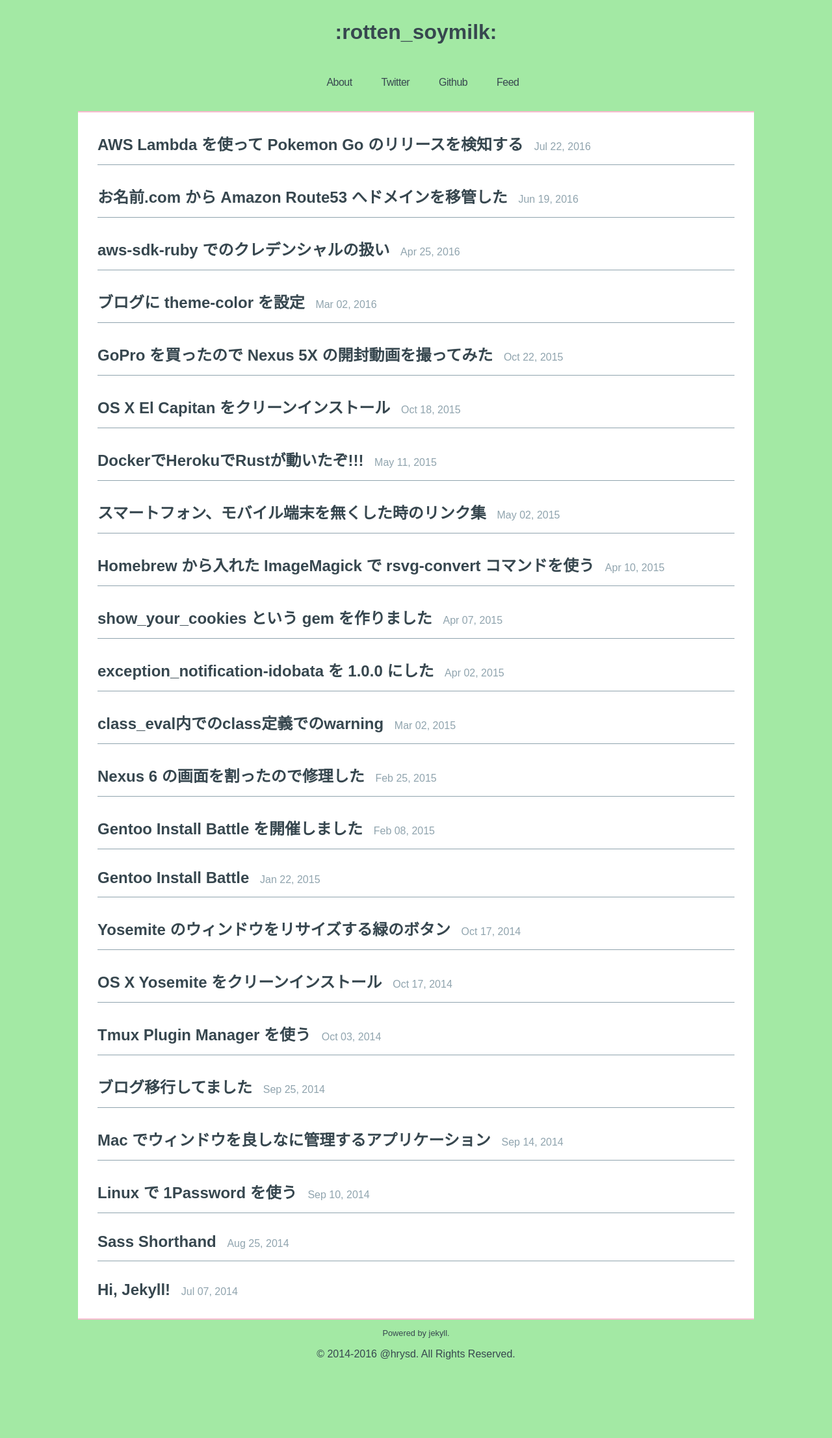
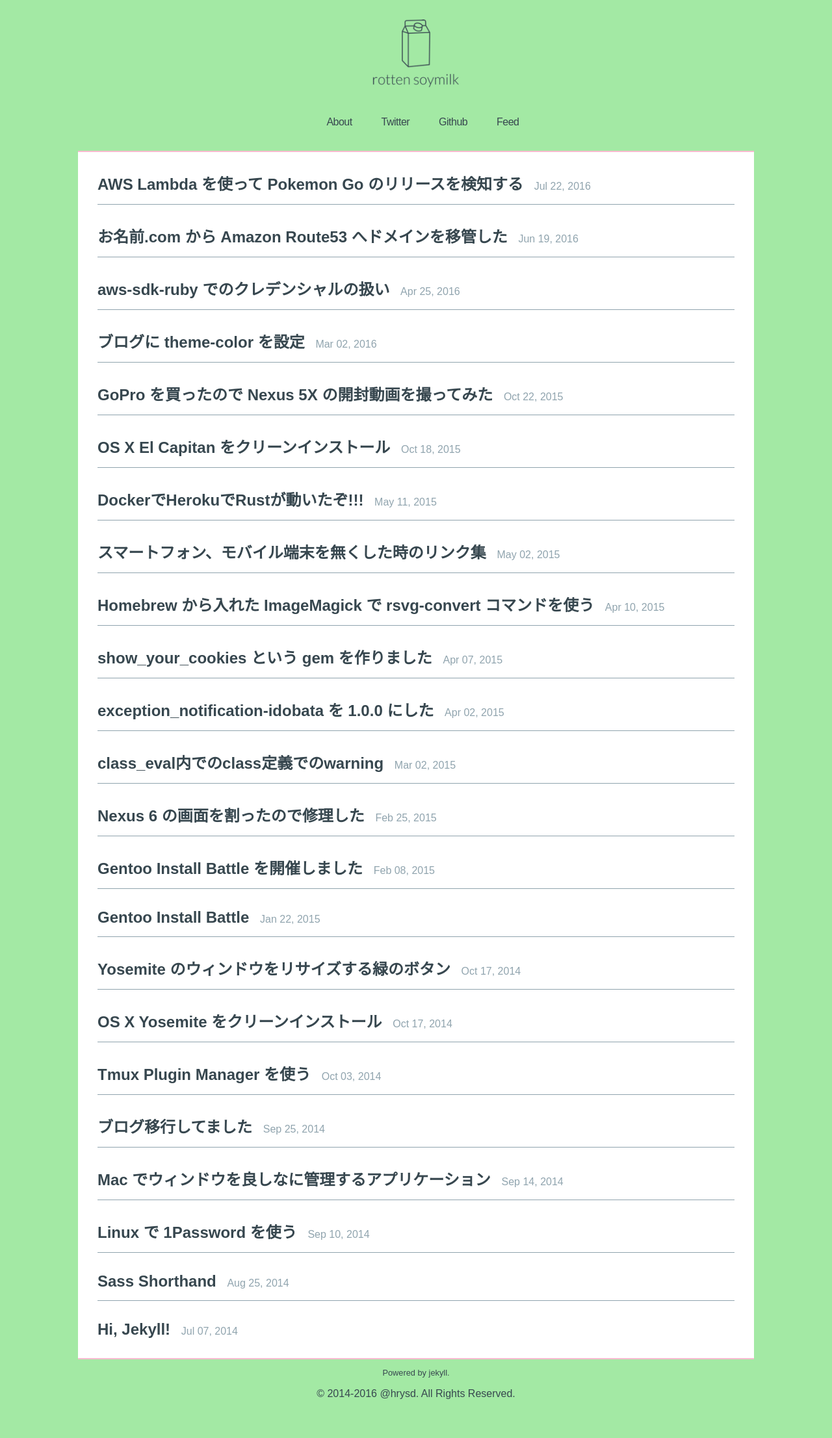
Before and after one commit to hrysd/docs.hrysd.org, a Jekyll site: the page built from index.html, in a window 1280 px wide. Shown: the whole page at 65% size. Built offline with Jekyll 4.4.1, drawn with Linux system fonts in a browser that asks for light colours; some web fonts are replaced; Markdown is read by kramdown in place of the engine named in the settings; before the commit the page ends 2152 px from its top, so only the background shows below that.

Commit message:
Add logo image

```diff
--- a/_includes/header.html
+++ b/_includes/header.html
@@ -1,6 +1,8 @@
 <header id='header'>
   <h1>
-    <a href='{{ site.baseurl }}/'>{{ site.title }}</a>
+    <a href='{{ site.baseurl }}/'>
+      <img width='150px' src='/assets/images/logo.png' alt='{{ site.title }}'/>
+    </a>
   </h1>
 
   <nav>
--- a/assets/stylesheets/header.sass
+++ b/assets/stylesheets/header.sass
@@ -2,6 +2,7 @@
   min-height: 56px
 
   h1
+    margin-bottom: 0px
     text-align: center
 
     a
@@ -14,6 +15,7 @@
 
     ul
       text-align: center
+      margin-top: 0px
       padding-left: 0px
 
       li
```
Also changed, not shown: assets/images/logo.png (added), 1 other file.
